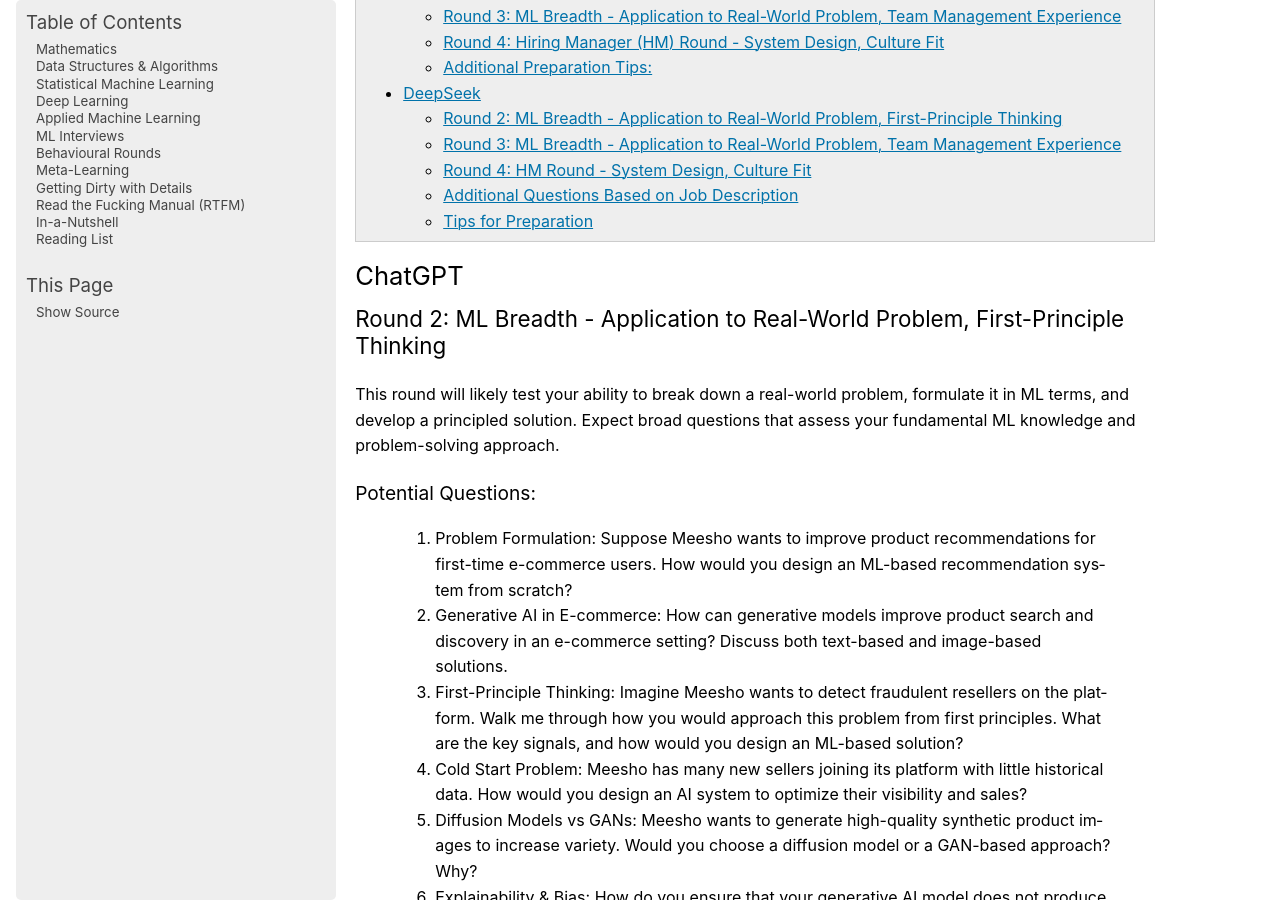
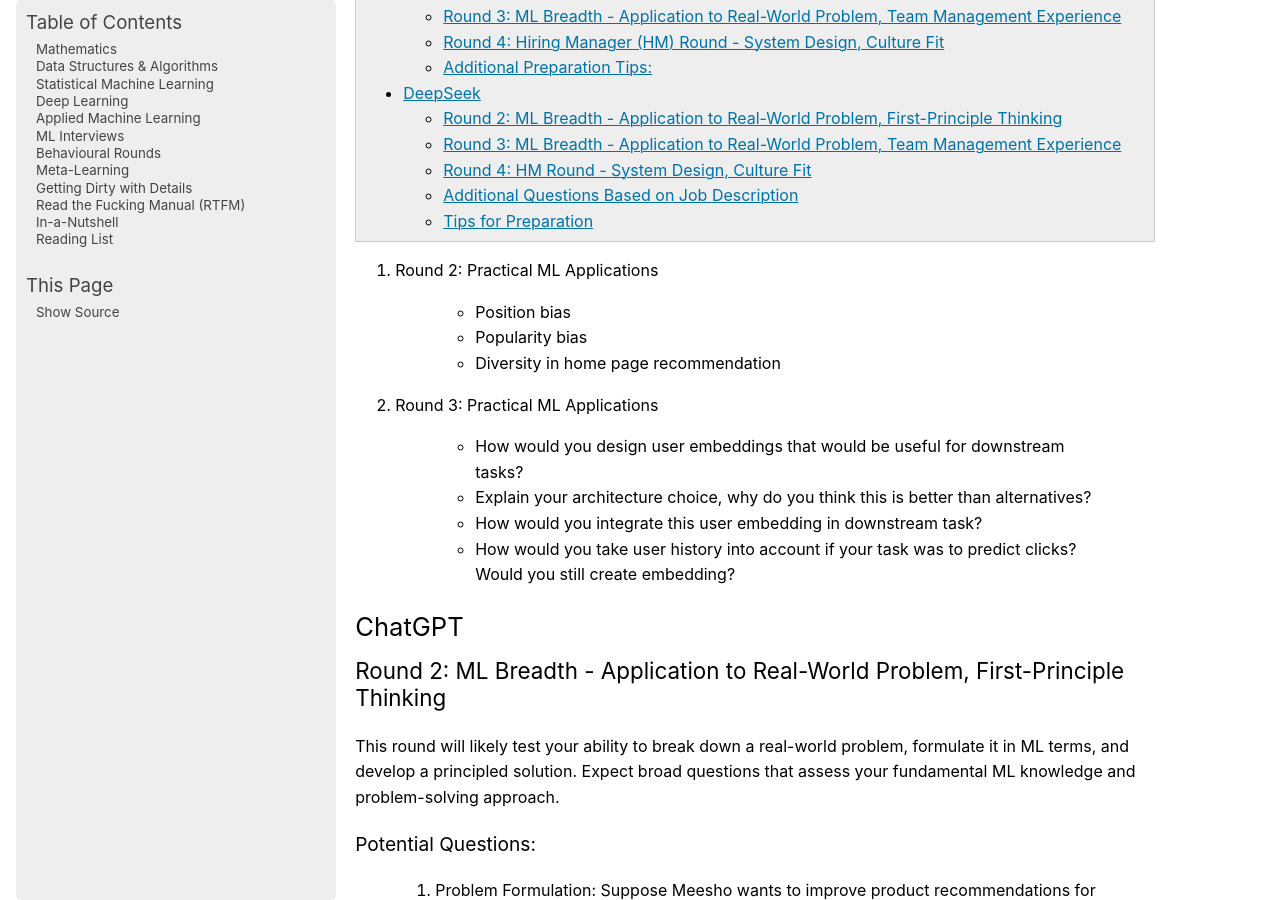
Before and after one commit to uselesstechjunks/leetcode, a Sphinx documentation site: the page built from docs/source/interviews/company/meesho.rst, in a window 1280 px wide and 900 px high, scrolled down 279 px. Built offline with Sphinx 7.4.7, drawn with Linux system fonts in a browser that asks for light colours; pages that are not in the unit, such as notebooks, are missing from menus.

Commit message:
Update meesho.rst

```diff
--- a/docs/source/interviews/company/meesho.rst
+++ b/docs/source/interviews/company/meesho.rst
@@ -5,6 +5,18 @@ Meesho
    :depth: 2
    :local:
    :backlinks: none
+
+#. Round 2: Practical ML Applications
+
+	- Position bias
+	- Popularity bias
+	- Diversity in home page recommendation
+#. Round 3: Practical ML Applications
+
+	- How would you design user embeddings that would be useful for downstream tasks?
+	- Explain your architecture choice, why do you think this is better than alternatives?
+	- How would you integrate this user embedding in downstream task?
+	- How would you take user history into account if your task was to predict clicks? Would you still create embedding?
 
 ******************************************************************************************
 ChatGPT
```
